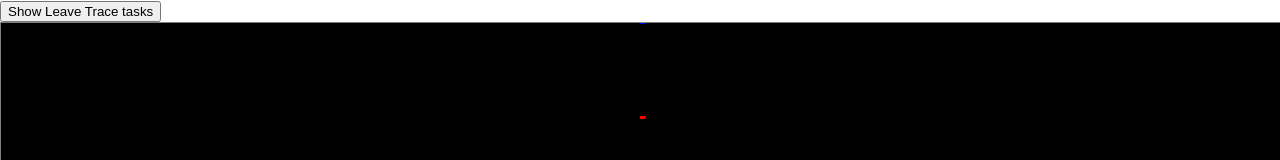
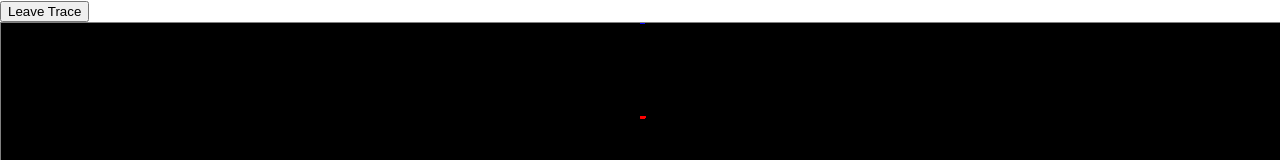
Before and after one commit to vortical/gravityanimator, a React (Create React App) app: page / in a window 1280 px wide. Shown: the top 160 px of the page. Built offline with nearby package versions, Linux system fonts and the light colour scheme.

Commit message:
Remove the button component as we just need a simple button

```diff
--- a/src/App.tsx
+++ b/src/App.tsx
@@ -1,7 +1,6 @@
 import React from 'react';
 import { AnimatedCanvas } from './components/AnimatedCanvas';
 import { Animator } from './animators/animator';
-import { Button } from './components/Button';
 import { useState } from 'react';
 
 function App(props: any) {
@@ -16,7 +15,7 @@ function App(props: any) {
 
   return (
     <div className="app">
-      <Button  name='Leave Trace' onClick={onLeaveTrace}/>
+      <button onClick={onLeaveTrace}>Leave Trace</button>
       <AnimatedCanvas animator={animator} />
     </div>
   );
--- a/src/animators/gravity.tsx
+++ b/src/animators/gravity.tsx
@@ -95,7 +95,7 @@ export class GravityAnimator implements Animator{
     this.viewSize = size;
   }
 
-  calculateNext(width: number, height: number, time: number) {
+  calculateBodyProperties(width: number, height: number, time: number) {
     // force of body 1 on body 2
     function gravityForce(body1: Body, body2: Body): Coord {
       // distance based/caused from body 1
@@ -194,7 +194,7 @@ export class GravityAnimator implements Animator{
 
     // loop 1000 times at 1 second per iteration
     for (let i = 0; i < 1000; i++) {
-      this.calculateNext(width, height, 10);
+      this.calculateBodyProperties(width, height, 10);
     }
 
     if (!this.leaveTrace || this.isDirty) {
--- a/src/components/Button.tsx
+++ /dev/null
@@ -1,23 +0,0 @@
-import React from "react";
-
-
-
-export type FilterButtonProps = {
-  onClick: (f:any)=>void,
-  name: string
-};
-
-
-export function Button(props: FilterButtonProps) {
-    return (
-        <button
-          type="button"
-          className="btn toggle-btn"
-          onClick={(e) => props.onClick(e)}>
-          <span className="visually-hidden">Show </span>
-          <span>{props.name}</span>
-          <span className="visually-hidden"> tasks</span>
-        </button>
-
-    );
-}
```
